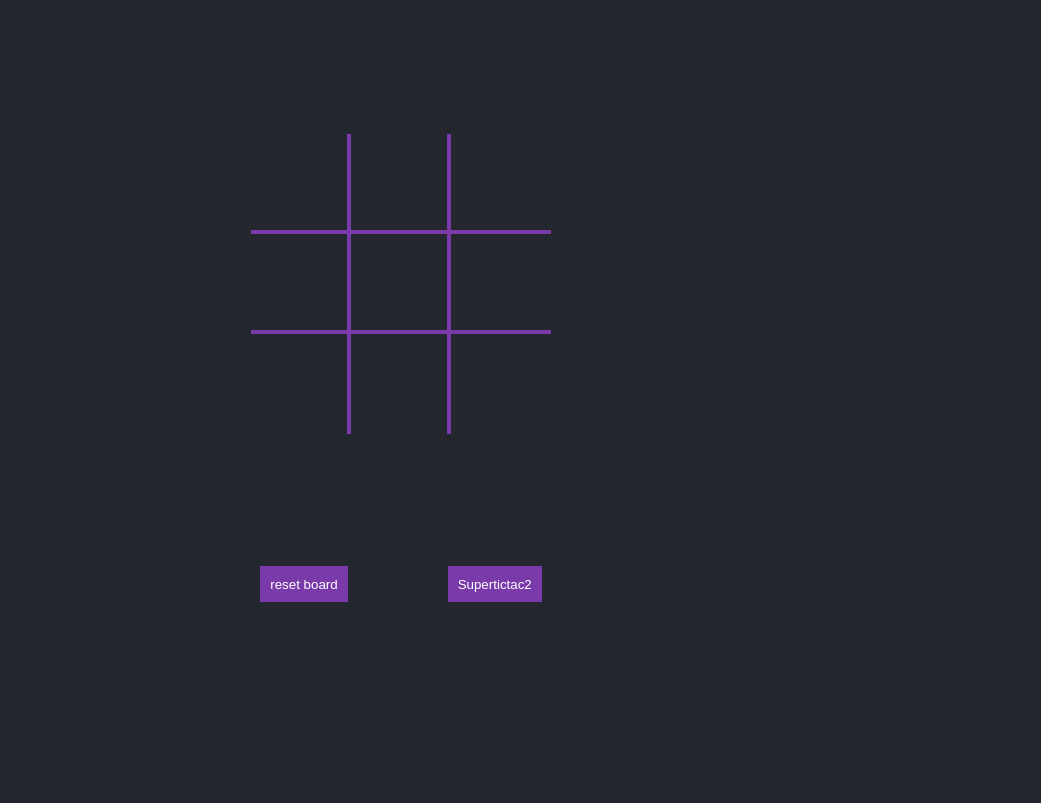
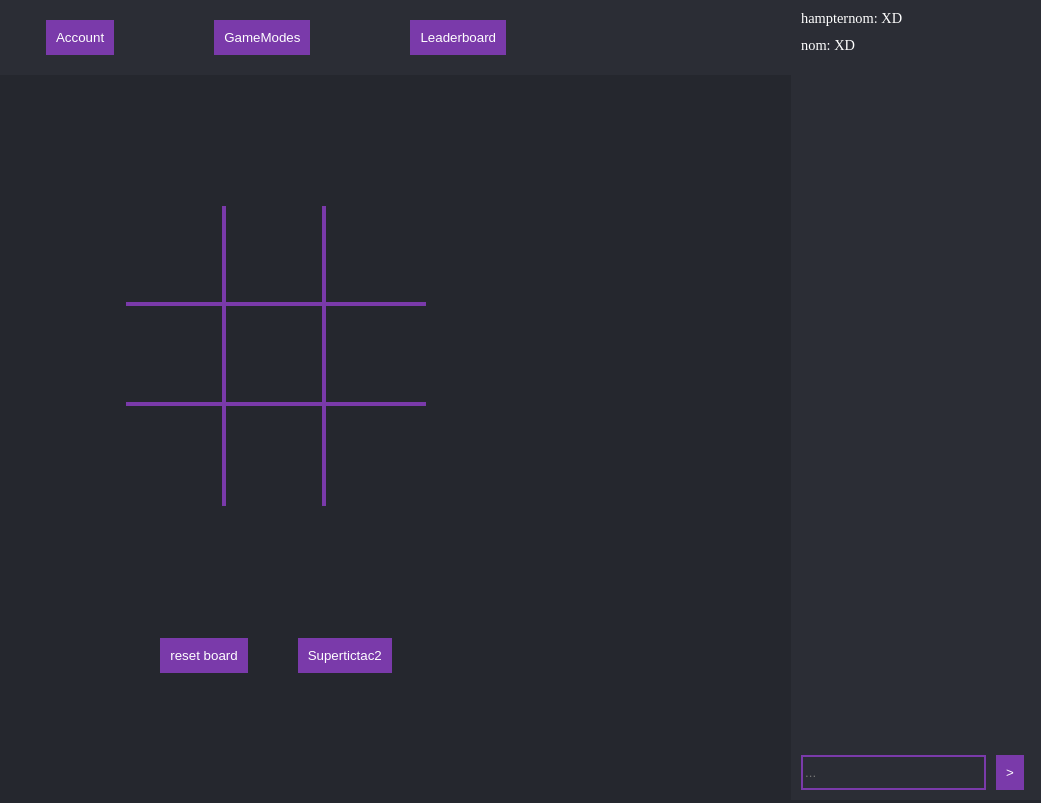
Before and after one commit to Hampter-0/tictac2, an Angular app: page /tictac2 in a window 1280 px wide. Shown: the whole page, without its empty margins (239-1280 px from the left). Built offline with nearby package versions, Linux system fonts and the light colour scheme.

Commit message:
added nav and chat styling

```diff
--- a/src/app/tic-tac-2.component.css
+++ b/src/app/tic-tac-2.component.css
@@ -3,6 +3,17 @@
   grid-template-columns: repeat(3, 100px);
   grid-template-rows: repeat(3, 100px);
   gap: 0;
+}
+
+.nav{
+  display: flex;
+  flex-direction: row;
+  gap: 100px;
+  justify-content: center;
+  align-items: center;
+  background-color: var(--nav-bg);
+  padding-bottom: 20px;
+  padding-top: 20px;
 }
 
 .field div {
@@ -31,6 +42,56 @@
   cursor: pointer;
 }
 
+.page-layout {
+  display: flex;
+  flex-direction: row;
+  justify-content: center;
+  align-items: flex-start;
+  gap: 50px;
+  padding: 20px;
+}
+
+.chat {
+  position: fixed;
+  right: 0;
+  top: 0;
+  width: 250px;
+  height: 100vh;
+  background-color: var(--nav-bg);
+  padding: 10px;
+  display: flex;
+  flex-direction: column;
+  box-sizing: border-box;
+}
+
+.chat-messages {
+  flex: 1;
+  overflow-y: auto;
+  display: flex;
+  flex-direction: column;
+  gap: 10px;
+  margin-bottom: 10px;
+}
+
+.message {
+  color: white;
+  font-size: 0.9rem;
+  max-width: 100%;
+  word-wrap: break-word;
+}
+
+.chat-input {
+  display: flex;
+  gap: 10px;
+  color: white;
+}
+
+.input-box{
+  background: none;
+  border: var(--btn-bg) solid 2px;
+  color: white;
+}
+
 .options-btn{
   margin-top: 100px;
   display: flex;
@@ -43,5 +104,5 @@
   align-items: center;
   justify-content: center;
   flex-direction: column;
-  min-height: 90vh;
+  min-height: 86vh;
 }
--- a/src/app/tic-tac-2.component.html
+++ b/src/app/tic-tac-2.component.html
@@ -1,3 +1,10 @@
+<nav class="nav">
+    <button class="btn"> Account </button>
+    <button class="btn"> GameModes </button>
+    <button class="btn"> Leaderboard </button>
+  </nav>
+
+<div class="page-layout">
   <div class="main-content">
     <div class="field">
       <div (click)="handleClick(0)">{{ board[0] }}</div>
@@ -12,8 +19,22 @@
     </div>
 
     <p class="win-text">{{ winText }}</p>
+
     <div class="options-btn">
-    <button class="btn" (click)="resetBoard()"> reset board </button><br><br>
+      <button class="btn" (click)="resetBoard()"> reset board </button>
       <button class="btn" (click)="goToSuperTictac2()"> Supertictac2 </button>
     </div>
   </div>
+
+  <div class="chat">
+  <div class="chat-messages">
+    <div class="message">hampternom: XD</div>
+    <div class="message">nom: XD</div>
+  </div>
+
+  <div class="chat-input">
+    <input class="input-box" type="text" placeholder="..." />
+    <button class="btn"> ></button>
+  </div>
+</div>
+</div>
--- a/src/global.css
+++ b/src/global.css
@@ -7,4 +7,7 @@
 body{
   background-color: var(--main-bg);
   color: white;
+  margin: 0;
+  padding: 0;
+  padding-right: 250px;
 }
```
Lines whose indentation alone changed are shown as unchanged.
